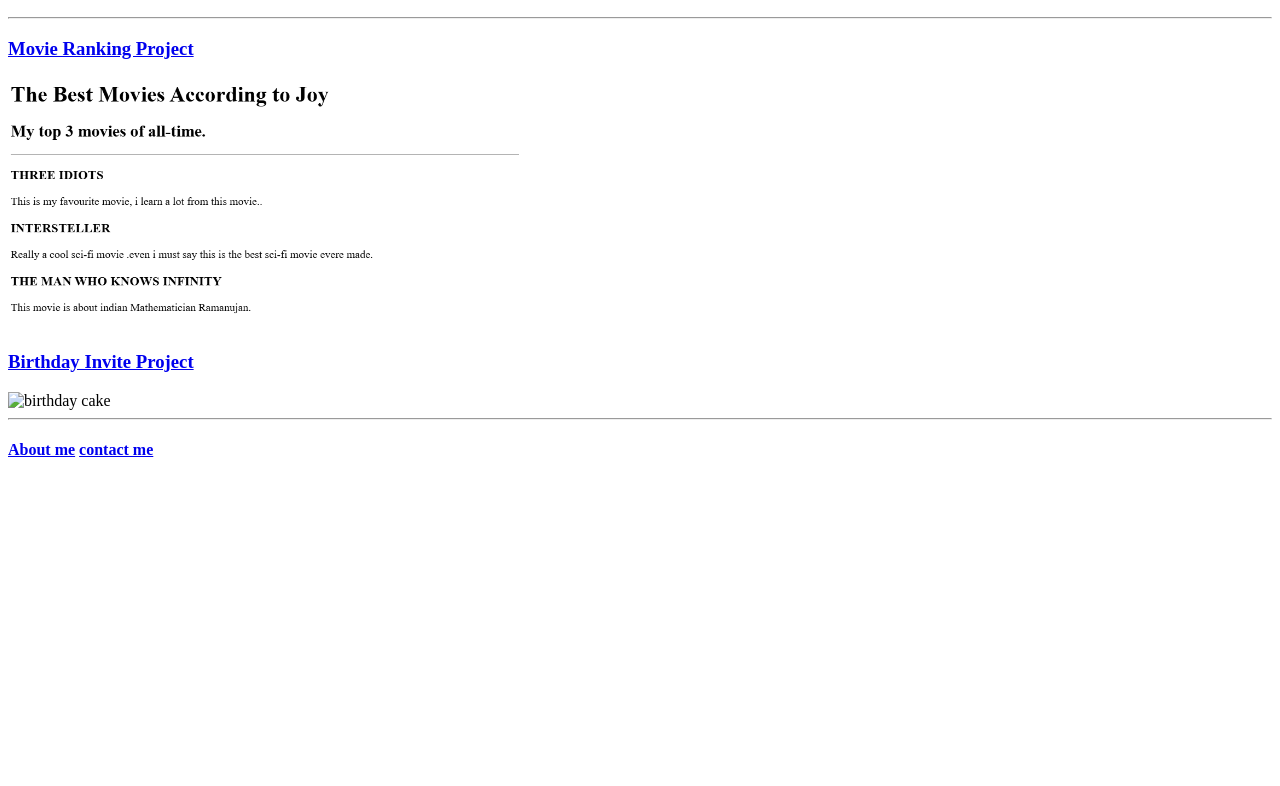
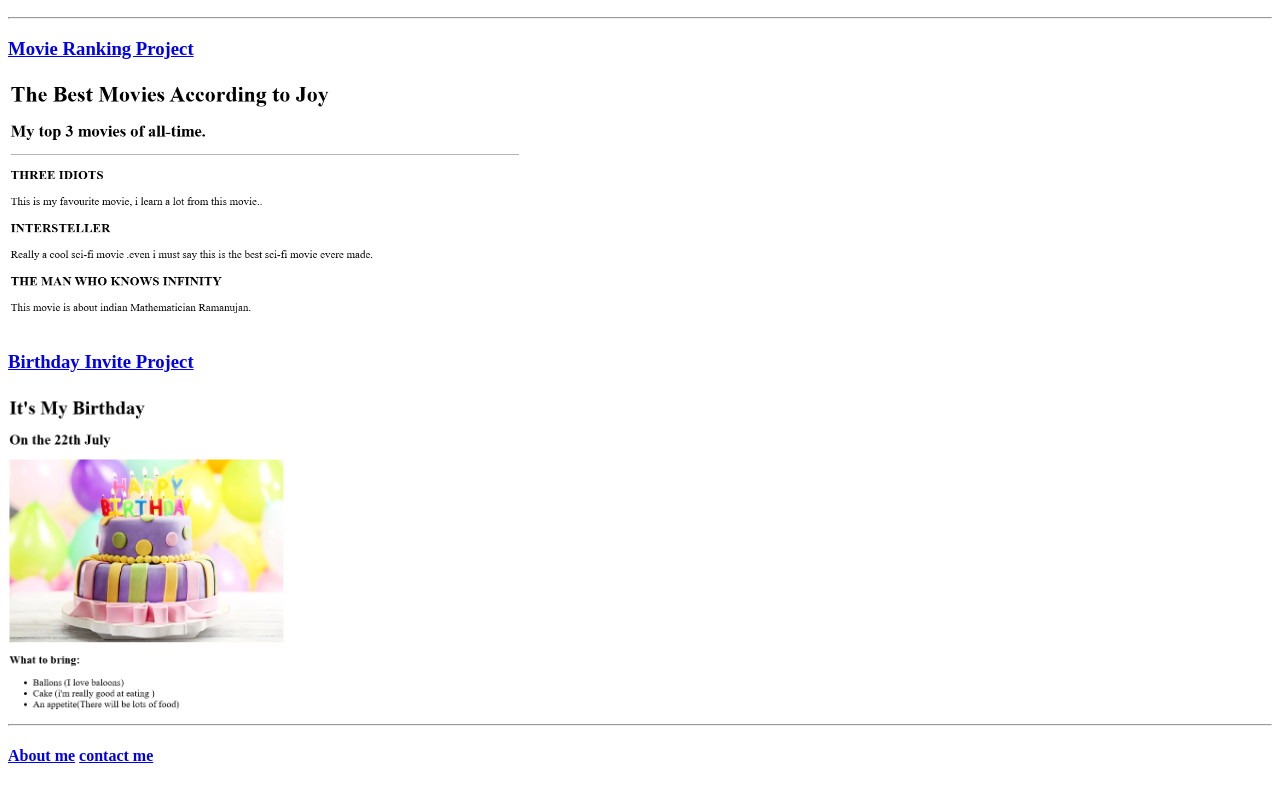
Before and after one commit to joy405/html.portfolio, a plain HTML site: page index.html in a window 1280 px wide. Shown: the part 110-896 px from the top of the page. Before the commit the page ends 800 px from the top, so only its background shows below. Drawn offline with Linux system fonts and the light colour scheme.

Commit message:
Update index.html

```diff
--- a/index.html
+++ b/index.html
@@ -24,7 +24,7 @@
     <h3>
       <a href="./public/birthday-invite.html">Birthday Invite Project</a>
     </h3>
-    <img src="../4.3 HTML Porfolio Project/assets/Screenshot 2025-10-03 140327.png"
+    <img src="./assets/Screenshot 2025-10-03 140327.png"
     height="320"
     alt="birthday cake"
     />
```
